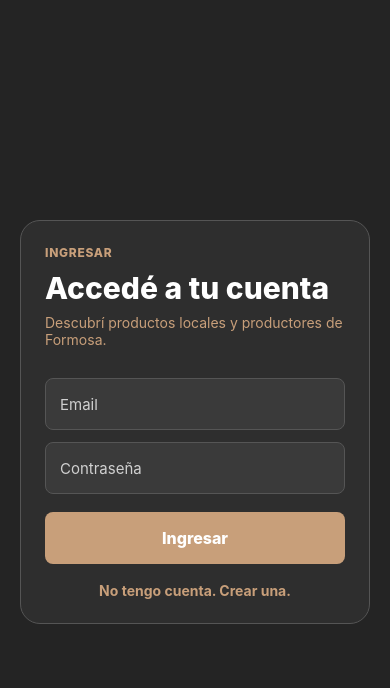
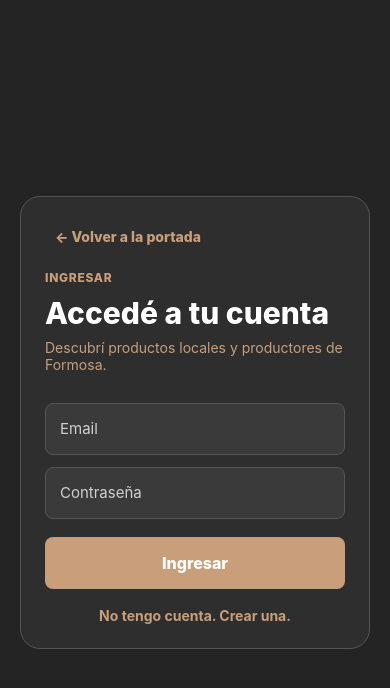
Before and after one commit to landerklang/Hackaton-Producccion-Ambiente, a React Native app in the folder frontend/: screen /Home in a window 390 px wide. Both pictures are taken after a click on the button "Entrar". Shown: the top 688 px of the page. Built offline with nearby package versions, Linux system fonts and the light colour scheme.

Commit message:
botones y flujo de inicio de session y cierre de sesion correjidos, botones de regreso, esperando el boton de crear negocio con IA

```diff
--- a/frontend/src/screens/HomeScreen.js
+++ b/frontend/src/screens/HomeScreen.js
@@ -110,7 +110,7 @@ export default function HomeScreen({ navigation }) {
     <SafeAreaView style={styles.container}>
       <View style={styles.shell}>
         <View style={styles.header}>
-          <Text style={styles.brand}>🌱 TACHYON DREAM FORMOSA</Text>
+          <Text numberOfLines={1} style={styles.brand}>🌱 TACHYON DREAM FORMOSA</Text>
 
           <View style={styles.headerActions}>
             {NAV_ITEMS.map((item) => (
@@ -269,26 +269,30 @@ const styles = StyleSheet.create({
   shell: {
     flex: 1,
     width: '100%',
-    maxWidth: 1000,
     alignSelf: 'center',
   },
   header: {
     flexDirection: 'row',
+    flexWrap: 'wrap',
     alignItems: 'center',
     justifyContent: 'space-between',
     backgroundColor: '#C89F7A',
     paddingHorizontal: 20,
     paddingVertical: 16,
+    gap: 12,
   },
   brand: {
+    flexShrink: 1,
     color: '#FFFFFF',
-    fontSize: 22,
+    fontSize: 20,
     fontWeight: '900',
     letterSpacing: 0.2,
   },
   headerActions: {
     flexDirection: 'row',
+    flexWrap: 'wrap',
     alignItems: 'center',
+    justifyContent: 'flex-end',
     gap: 10,
   },
   headerButton: {
@@ -302,7 +306,7 @@ const styles = StyleSheet.create({
   },
   headerButtonText: {
     color: '#FFFFFF',
-    fontSize: 13,
+    fontSize: 14,
     fontWeight: '700',
   },
   primaryHeaderButtonText: {
--- a/frontend/src/screens/LoginScreen.js
+++ b/frontend/src/screens/LoginScreen.js
@@ -46,6 +46,14 @@ export default function LoginScreen({ navigation, setIsAuthenticated }) {
         showsVerticalScrollIndicator={false}
       >
         <View style={styles.formWrapper}>
+          <Pressable
+            accessibilityLabel="Volver a la portada"
+            accessibilityRole="button"
+            onPress={() => navigation.navigate('AuthEntry')}
+            style={({ pressed }) => [styles.backButton, pressed && styles.backButtonPressed]}
+          >
+            <Text style={styles.backButtonText}>← Volver a la portada</Text>
+          </Pressable>
           <Text style={styles.eyebrow}>Ingresar</Text>
           <Text style={styles.title}>Accedé a tu cuenta</Text>
           <Text style={styles.subtitle}>Descubrí productos locales y productores de Formosa.</Text>
@@ -113,6 +121,21 @@ const styles = StyleSheet.create({
     borderRadius: 20,
     padding: 24,
   },
+  backButton: {
+    alignSelf: 'flex-start',
+    borderRadius: 8,
+    marginBottom: 18,
+    paddingHorizontal: 10,
+    paddingVertical: 7,
+  },
+  backButtonPressed: {
+    backgroundColor: 'rgba(255, 255, 255, 0.1)',
+  },
+  backButtonText: {
+    color: '#C89F7A',
+    fontSize: 14,
+    fontWeight: '800',
+  },
   eyebrow: {
     color: '#C89F7A',
     fontSize: 12,
--- a/frontend/src/screens/ProfileScreen.js
+++ b/frontend/src/screens/ProfileScreen.js
@@ -48,10 +48,21 @@ export default function ProfileScreen({ navigation, setIsAuthenticated }) {
 
   return (
     <SafeAreaView style={styles.container}>
+      <View style={styles.profileHeader}>
+        <View style={styles.profileHeaderContent}>
+          <Pressable
+            accessibilityLabel="Volver al inicio"
+            accessibilityRole="button"
+            onPress={() => navigation.goBack()}
+            style={({ pressed }) => [styles.backButton, pressed && styles.backButtonPressed]}
+          >
+            <Text style={styles.backButtonText}>← Volver</Text>
+          </Pressable>
+          <Text numberOfLines={1} style={styles.headerTitle}>Mi Perfil</Text>
+        </View>
+      </View>
       <ScrollView contentContainerStyle={styles.scrollContent} showsVerticalScrollIndicator={false}>
         <View style={styles.innerContainer}>
-          <Text style={styles.pageTitle}>Mi Perfil</Text>
-
           <View style={styles.card}>
             <Text style={styles.sectionTitle}>Datos Personales</Text>
 
@@ -128,7 +139,7 @@ export default function ProfileScreen({ navigation, setIsAuthenticated }) {
           </View>
 
           <View style={styles.card}>
-            <Text style={styles.sectionTitle}>Mi Negocio</Text>
+            <Text style={[styles.sectionTitle, styles.businessSectionTitle]}>Mi Negocio</Text>
 
             {!hasBusiness ? (
               <>
@@ -177,6 +188,40 @@ const styles = StyleSheet.create({
     flexGrow: 1,
     paddingVertical: 20,
   },
+  profileHeader: {
+    width: '100%',
+    backgroundColor: '#C89F7A',
+  },
+  profileHeaderContent: {
+    width: '100%',
+    maxWidth: 1000,
+    alignSelf: 'center',
+    flexDirection: 'row',
+    alignItems: 'center',
+    justifyContent: 'space-between',
+    paddingHorizontal: 20,
+    paddingVertical: 15,
+    gap: 12,
+  },
+  backButton: {
+    borderRadius: 8,
+    paddingHorizontal: 12,
+    paddingVertical: 8,
+  },
+  backButtonPressed: {
+    backgroundColor: 'rgba(255, 255, 255, 0.16)',
+  },
+  backButtonText: {
+    color: '#FFFFFF',
+    fontSize: 15,
+    fontWeight: '800',
+  },
+  headerTitle: {
+    flexShrink: 1,
+    color: '#FFFFFF',
+    fontSize: 20,
+    fontWeight: '900',
+  },
   innerContainer: {
     width: '100%',
     maxWidth: 600,
@@ -184,16 +229,10 @@ const styles = StyleSheet.create({
     paddingHorizontal: 20,
     paddingBottom: 30,
   },
-  pageTitle: {
-    color: '#FFFFFF',
-    fontSize: 30,
-    fontWeight: '800',
-    marginBottom: 18,
-  },
   card: {
     backgroundColor: '#333333',
     borderRadius: 8,
-    padding: 15,
+    padding: 24,
     marginBottom: 18,
   },
   sectionTitle: {
@@ -202,8 +241,11 @@ const styles = StyleSheet.create({
     fontWeight: '700',
     marginBottom: 12,
   },
+  businessSectionTitle: {
+    marginTop: 10,
+  },
   infoRow: {
-    marginBottom: 12,
+    marginBottom: 16,
   },
   label: {
     color: '#D0D0D0',
@@ -217,7 +259,7 @@ const styles = StyleSheet.create({
     fontWeight: '600',
   },
   outlineButton: {
-    marginTop: 12,
+    marginTop: 10,
     borderWidth: 1,
     borderColor: '#C89F7A',
     borderRadius: 8,
@@ -261,7 +303,8 @@ const styles = StyleSheet.create({
   emptyText: {
     color: '#D0D0D0',
     fontSize: 15,
-    marginBottom: 14,
+    textAlign: 'center',
+    marginBottom: 20,
   },
   secondaryButton: {
     backgroundColor: '#3A3A3A',
@@ -278,11 +321,15 @@ const styles = StyleSheet.create({
     fontWeight: '700',
   },
   logoutWrapper: {
-    marginTop: 12,
+    width: '100%',
+    maxWidth: 600,
+    alignSelf: 'center',
     alignItems: 'center',
   },
   logoutButton: {
     width: '100%',
+    maxWidth: 600,
+    marginTop: 40,
     borderRadius: 8,
     paddingVertical: 12,
     alignItems: 'center',
--- a/frontend/src/screens/RegisterScreen.js
+++ b/frontend/src/screens/RegisterScreen.js
@@ -49,6 +49,14 @@ export default function RegisterScreen({ navigation, setIsAuthenticated }) {
         showsVerticalScrollIndicator={false}
       >
         <View style={styles.formWrapper}>
+          <Pressable
+            accessibilityLabel="Volver a la portada"
+            accessibilityRole="button"
+            onPress={() => navigation.navigate('AuthEntry')}
+            style={({ pressed }) => [styles.backButton, pressed && styles.backButtonPressed]}
+          >
+            <Text style={styles.backButtonText}>← Volver a la portada</Text>
+          </Pressable>
           <Text style={styles.eyebrow}>Crear cuenta</Text>
           <Text style={styles.title}>Armemos tu perfil</Text>
           <Text style={styles.subtitle}>Sumate a la comunidad de Tierra y Artesanía.</Text>
@@ -138,6 +146,21 @@ const styles = StyleSheet.create({
     borderColor: '#555555',
     borderRadius: 20,
     padding: 24,
+  },
+  backButton: {
+    alignSelf: 'flex-start',
+    borderRadius: 8,
+    marginBottom: 18,
+    paddingHorizontal: 10,
+    paddingVertical: 7,
+  },
+  backButtonPressed: {
+    backgroundColor: 'rgba(255, 255, 255, 0.1)',
+  },
+  backButtonText: {
+    color: '#C89F7A',
+    fontSize: 14,
+    fontWeight: '800',
   },
   eyebrow: {
     color: '#C89F7A',
```
